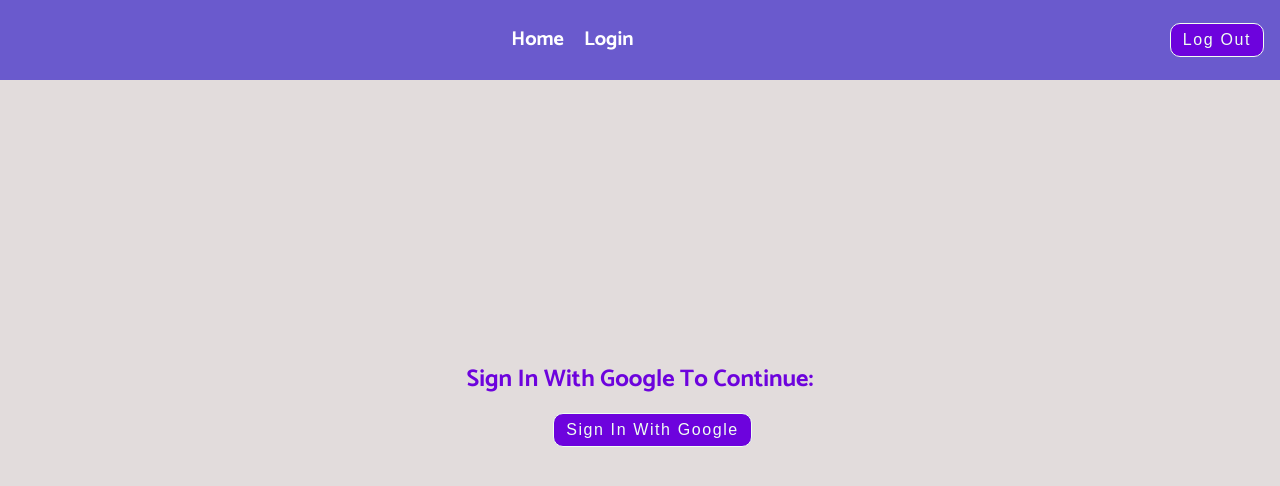
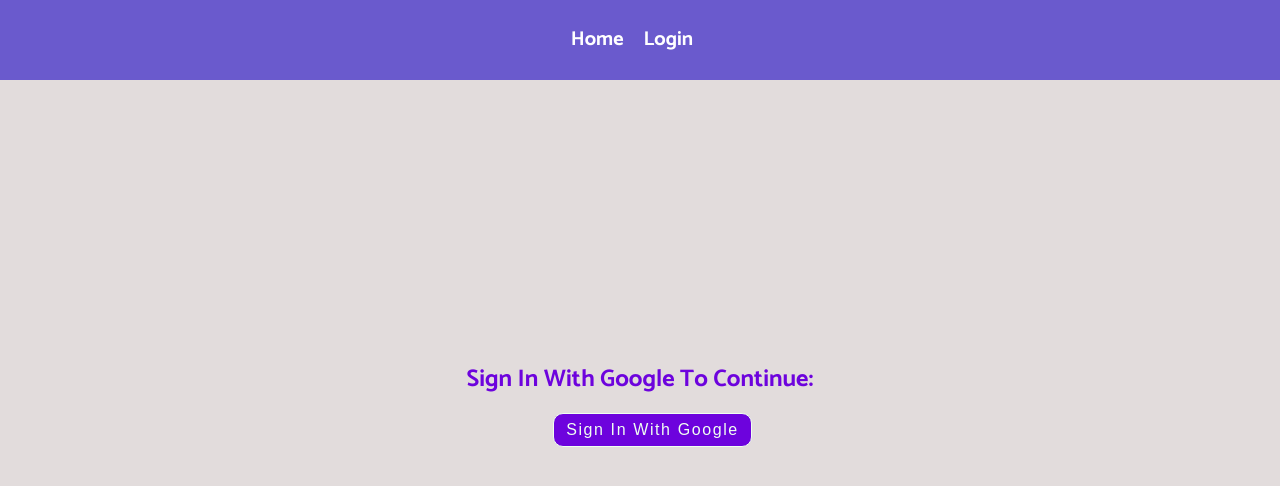
Before and after one commit to SziNo/likeyReactFirebaseTSApp, a React (Create React App) app: page /login in a window 1280 px wide. Shown: the top 486 px of the page. Built offline with nearby package versions, Linux system fonts and the light colour scheme; no server answers; a web font is replaced by a local one.

Commit message:
some cleanup and polishing

```diff
--- a/src/App.css
+++ b/src/App.css
@@ -174,7 +174,6 @@
   }
   .navbar .user {
     height: auto;
-    overflow: auto;
   }
 }
 
--- a/src/components/Navbar.tsx
+++ b/src/components/Navbar.tsx
@@ -30,9 +30,11 @@
       </div>
 
       <div className='btn-container'>
-        <button className='logout-btn' onClick={signUserOut}>
-          Log Out
-        </button>
+        {user && (
+          <button className='logout-btn' onClick={signUserOut}>
+            Log Out
+          </button>
+        )}
       </div>
     </nav>
   )
--- a/src/pages/Login.tsx
+++ b/src/pages/Login.tsx
@@ -5,8 +5,7 @@
 const Login = () => {
   const navigate = useNavigate()
   const signInWithGoogle = async () => {
-    const result = await signInWithPopup(auth, provider)
-    console.log(result)
+    await signInWithPopup(auth, provider)
     navigate('/')
   }
 
```
